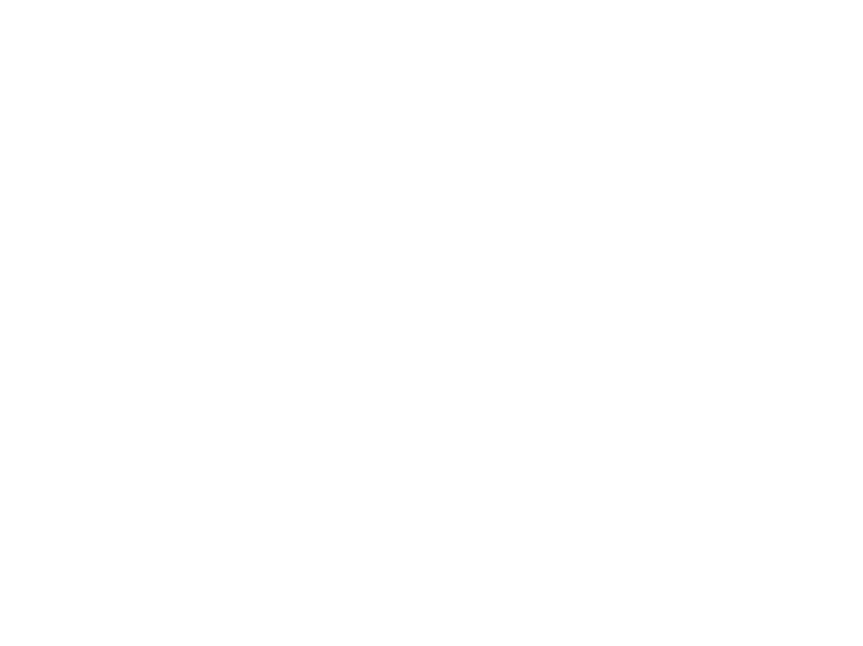
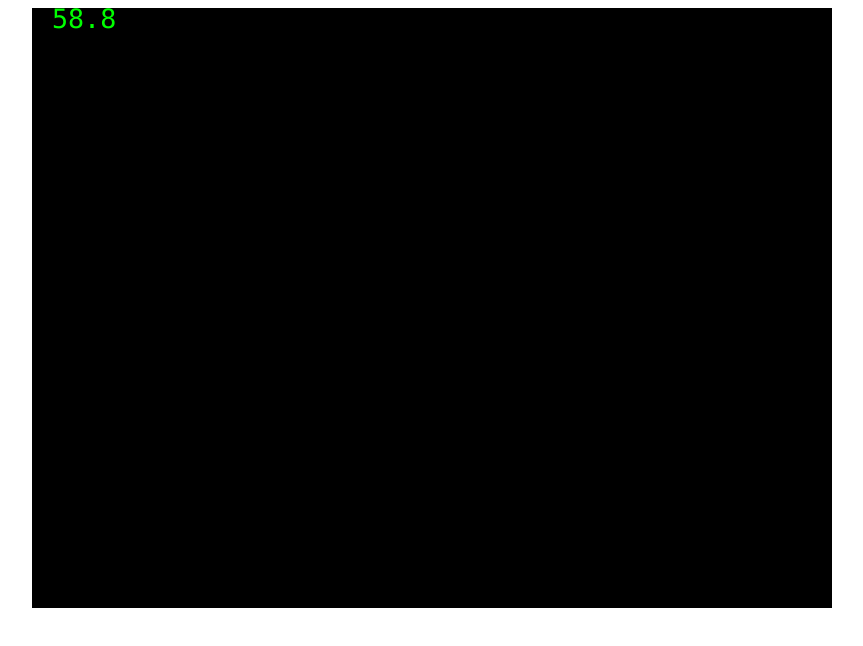
Before and after one commit to antyang/after-life, a plain HTML site: page index.html in a window 1280 px wide. Shown: the whole page, without its empty margins (208-1071 px from the left). Drawn offline with Linux system fonts and the light colour scheme.

Commit message:
Setup main.js
* Display canvas
* Game structure

```diff
--- a/main.js
+++ b/main.js
@@ -0,0 +1,85 @@
+window.requestAnimationFrame = window.webkitRequestAnimationFrame ||
+                               window.webkitRequestAnimationFrame ||
+                               window.mozRequestAnimationFrame ||
+                               window.oRequestAnimationFrame ||
+                               window.msRequestAnimationFrame;
+
+var Game = function(canvasId) {
+  var me = this;
+
+  var canvas = document.getElementById(canvasId);
+
+  // to draw to context we need getContext
+  var ctx = canvas.getContext('2d');
+
+  me.background = 'black';
+
+  me.running = false;
+  me.isDebug = true;
+
+  me.actors = [];
+
+  me.clear = function() {
+    ctx.fillStyle = me.background;
+    ctx.fillRect(0, 0, canvas.width, canvas.height);
+  }
+
+  me.update = function(delta) {
+    me.actors.forEach(function(a) {
+      a.update(me, delta);
+    })
+  }
+
+  me.draw = function(delta) {
+    me.actors.forEach(function(a) {
+      a.draw(ctx, delta);
+    });
+  }
+
+  me.drawFps = function(delta) {
+    var seconds = delta/1000;
+    var fps = 1/seconds;
+
+    ctx.fillStyle = 'lime';
+    ctx.font = '20pt Consolas'
+    ctx.fillText(fps.toFixed(1), 20, 20); // ?
+
+  }
+
+  me.start = function() {
+    me.running = true;
+
+    var lastTime = Date.now();
+    // quick way of ending the loop.
+    (function mainLoop() {
+      if(!me.running) return;
+
+
+
+      // schedules this fn to be called on the next desync
+        // better than setInterval (as you don't know when it's called)
+      window.requestAnimationFrame(mainLoop);
+
+      // current time in milliseconds
+      var current = Date.now();
+      // time elapsed in milliseconds since the last frame
+      var elapsed = current - lastTime;
+      // update/draw
+      me.clear();
+      me.update(elapsed);
+      me.draw(elapsed);
+
+      if(me.isDebug) {
+        me.drawFps(elapsed);
+      }
+
+      lastTime = current;
+    })();
+
+  }
+
+  return me;
+}
+
+var game = new Game('game');
+game.start();
```
Also changed, not shown: main.css (line endings or trailing spaces).
